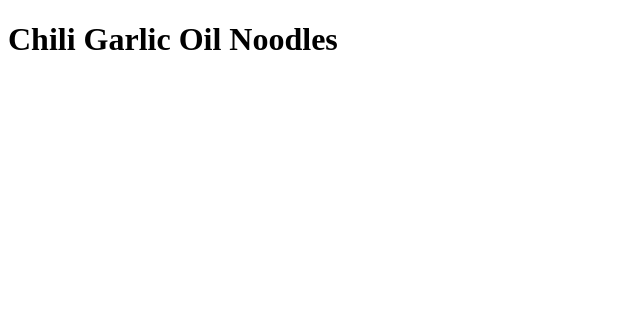
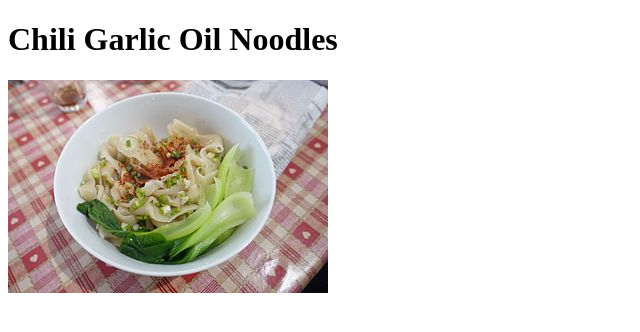
Before and after one commit to Austin-25/odin-recipes, a plain HTML site: page recipes/chiligarlicoilnoodles.html in a window 1280 px wide. Shown: the whole page, without its empty margins (0-640 px from the left). Drawn offline with Linux system fonts and the light colour scheme.

Commit message:
Add image

```diff
--- a/recipes/chiligarlicoilnoodles.html
+++ b/recipes/chiligarlicoilnoodles.html
@@ -7,5 +7,6 @@
 
     <body>
         <h1>Chili Garlic Oil Noodles</h1>
+        <img src="../img/cgon.jpg" alt="chili garlic oil noodles in a bowl">
     </body>
 </html>
```
